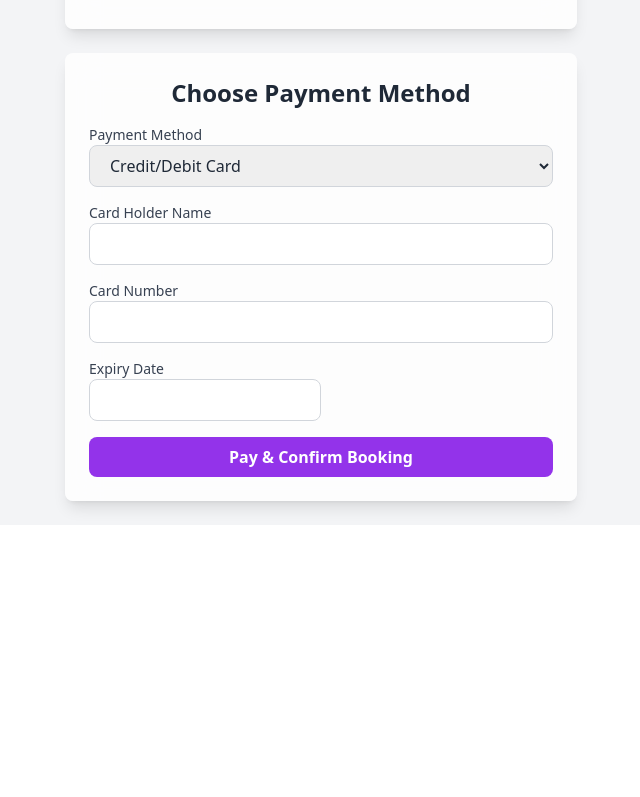
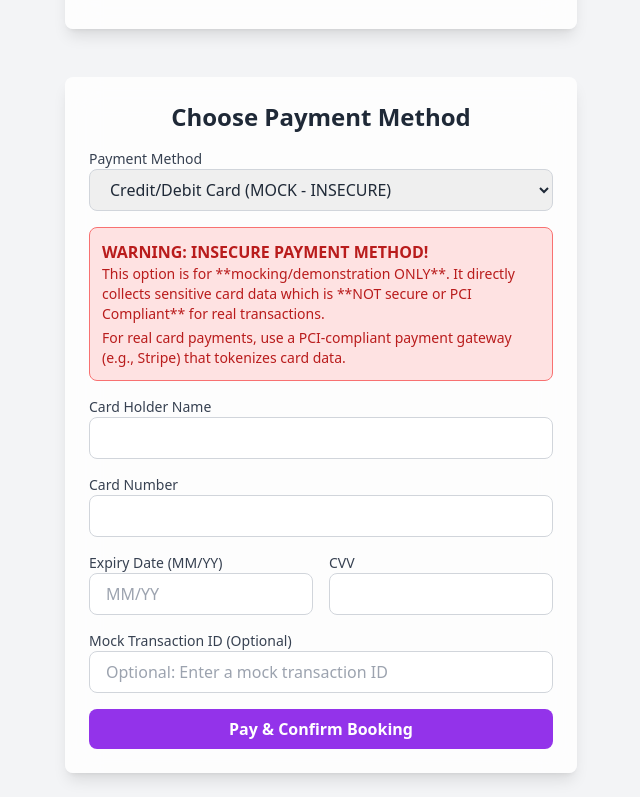
Before and after one commit to RijanPrajapati1/Security_Assignment_CourseWork_2, a React (Vite) app in the folder Wheeloop-Web-FrontEnd/: page /payment in a window 1280 px wide. Shown: the part 479-1276 px from the top of the page, without its empty margins (319-959 px from the left). Before the commit the page ends 1004 px from the top, so only its background shows below. Built offline with nearby package versions, Linux system fonts and the light colour scheme.

Commit message:
payment secure

```diff
--- a/Wheeloop-Web-FrontEnd/src/components/payment/payment.jsx
+++ b/Wheeloop-Web-FrontEnd/src/components/payment/payment.jsx
@@ -1,14 +1,18 @@
 import { useState } from "react";
 import { useLocation, useNavigate } from "react-router-dom";
 
-
 import Navbar from "../navBar/navbar";
 import axiosInstance from "../utils/axios";
+
+// Removed react-toastify imports
+// import { ToastContainer, toast } from 'react-toastify';
+// import 'react-toastify/dist/ReactToastify.css';
 
 const Payment = () => {
     const location = useLocation();
     const navigate = useNavigate();
     const bookingId = localStorage.getItem("bookingId");
+    const userId = localStorage.getItem("userId"); // Ensure userId is available
 
     // Extract booking details from navigation state
     const {
@@ -23,18 +27,18 @@ const Payment = () => {
     } = location.state || {};
 
     // Keep totalAmount calculation exactly as it was before
-    const driverCost = driverDays * 500 * rentalDays; // Rs.500 per driver per day
+    const driverCost = driverDays * 500 * rentalDays;
     const totalAmount = rentalDays * pricePerDay + driverCost;
 
-    // State for payment method
+    // State for payment method - Defaulting to "card" as requested
     const [paymentMethod, setPaymentMethod] = useState("card");
 
-    // State for card details (only needed for card payments)
+    // State for card details (used ONLY for the insecure mock/demo 'card' method)
     const [cardDetails, setCardDetails] = useState({
         cardHolder: "",
         cardNumber: "",
         expiryDate: "",
-        cvv: ""
+        cvv: "" // CVV is now masked in the input field
     });
 
     // State for PayPal transaction ID
@@ -42,14 +46,16 @@ const Payment = () => {
 
     const [loading, setLoading] = useState(false);
 
-
-
+    // Handles input changes for card details
     const handleInputChange = (e) => {
         setCardDetails({ ...cardDetails, [e.target.name]: e.target.value });
     };
 
     const handlePaymentMethodChange = (e) => {
         setPaymentMethod(e.target.value);
+        // Clear inputs when method changes
+        setCardDetails({ cardHolder: "", cardNumber: "", expiryDate: "", cvv: "" });
+        setTransactionId("");
     };
 
     const handlePayment = async (e) => {
@@ -57,59 +63,85 @@ const Payment = () => {
         setLoading(true);
 
         try {
-            const userId = localStorage.getItem("userId");
+            // Essential validation before proceeding
+            if (!bookingId || !userId || totalAmount <= 0) {
+                alert("Missing essential booking details. Please go back to booking."); // Reverted to alert
+                navigate('/Booking');
+                return;
+            }
 
-            //  Validate payment method before proceeding
-            if (paymentMethod === "card" && (!cardDetails.cardHolder || !cardDetails.cardNumber || !cardDetails.expiryDate || !cardDetails.cvv)) {
-                alert("Please fill in all card details.");
+            // --- Frontend Validation based on selected method ---
+            if (paymentMethod === "card") {
+                // --- CRITICAL SECURITY WARNING: This code is for MOCK/DEMO ONLY ---
+                // Direct collection of card details is INSECURE and NOT PCI COMPLIANT.
+                alert("SECURITY WARNING: This 'Credit/Debit Card' option is for **mocking/demonstration ONLY**. It is **INSECURE** for real payments and violates PCI DSS."); // Reverted to alert
+
+                if (!cardDetails.cardHolder || !cardDetails.cardNumber || !cardDetails.expiryDate || !cardDetails.cvv) {
+                    alert("Please fill in all card details for the mock payment."); // Reverted to alert
+                    setLoading(false);
+                    return;
+                }
+                if (!/^\d{13,19}$/.test(cardDetails.cardNumber)) { // Cards can be 13-19 digits
+                    alert("Card number must be 13-19 digits (mock)."); // Reverted to alert
+                    setLoading(false);
+                    return;
+                }
+                if (!/^(0[1-9]|1[0-2])\/\d{2}$/.test(cardDetails.expiryDate)) {
+                    alert("Expiry date format must be MM/YY (mock)."); // Reverted to alert
+                    setLoading(false);
+                    return;
+                }
+                if (!/^\d{3,4}$/.test(cardDetails.cvv)) {
+                    alert("CVV must be 3 or 4 digits (mock)."); // Reverted to alert
+                    setLoading(false);
+                    return;
+                }
+            } else if (paymentMethod === "paypal" && !transactionId) {
+                alert("Please enter a valid PayPal transaction ID."); // Reverted to alert
                 setLoading(false);
                 return;
             }
-            if (paymentMethod === "paypal" && !transactionId) {
-                alert("Please enter a valid PayPal transaction ID.");
-                setLoading(false);
-                return;
-            }
+            // No specific frontend validation for 'cash'
 
-            //  Payment and booking details (Added bookingId)
+            // Prepare payment data to send to backend
             const paymentData = {
                 userId,
-                bookingId,  //  Use booking ID from localStorage
+                bookingId,
                 totalAmount,
                 paymentMethod,
-                transactionId: paymentMethod === "paypal" ? transactionId : null,
-                cardDetails: paymentMethod === "card" ? cardDetails : null
+                // transactionId is used for PayPal and optional for Card mock
+                transactionId: (paymentMethod === "paypal" || paymentMethod === "card") ? transactionId : null,
+                // CardDetails sent ONLY if 'card' method selected, for mock purposes
+                cardDetails: paymentMethod === "card" ? cardDetails : undefined // Send cardDetails for mock card
             };
 
-            //  Send payment request and update booking status
+            // Send payment request to backend's central processing endpoint
             const response = await axiosInstance.post("/payment/process", paymentData);
 
             if (response.status === 201) {
-                alert("Payment successful! Booking confirmed.");
-
-                //  Remove bookingId from localStorage after successful payment
-                localStorage.removeItem("bookingId");
-
-                navigate("/");
+                alert("Payment initiated! Booking confirmed."); // Reverted to alert
+                localStorage.removeItem("bookingId"); // Clear bookingId from storage
+                navigate("/"); // Redirect to home or bookings list
             } else {
-                alert("Payment failed! Please try again.");
+                alert("Payment failed! Please try again."); // Reverted to alert
             }
         } catch (error) {
-            console.error("Error processing payment:", error);
-            alert("Error: Unable to process payment.");
+            console.error("Error processing payment:", error.response?.data || error.message);
+            alert(error.response?.data?.message || "Error: Unable to process payment."); // Reverted to alert
+        } finally {
+            setLoading(false);
         }
-
-        setLoading(false);
     };
 
     return (
         <div>
             <Navbar />
+            {/* Removed ToastContainer */}
             <div className="bg-gray-100 min-h-screen flex flex-col items-center justify-center p-6">
                 <h1 className="text-3xl font-bold mb-6 text-gray-800">Secure Payment</h1>
 
                 {/* Booking Summary */}
-                <div className="bg-white bg-opacity-80 backdrop-blur-lg shadow-lg rounded-lg p-6 w-full max-w-lg">
+                <div className="bg-white bg-opacity-80 backdrop-blur-lg shadow-lg rounded-lg p-6 w-full max-w-lg mb-6">
                     <h2 className="text-2xl font-semibold mb-4 text-gray-800 text-center">Booking Summary</h2>
                     <div className="text-gray-700 space-y-2">
                         <p><strong>Car:</strong> {carName}</p>
@@ -136,15 +168,22 @@ const Payment = () => {
                                 onChange={handlePaymentMethodChange}
                                 className="w-full px-4 py-2 border border-gray-300 rounded-lg focus:outline-none focus:ring-2 focus:ring-blue-500 transition duration-200"
                             >
-                                <option value="card">Credit/Debit Card</option>
+                                <option value="card">Credit/Debit Card (MOCK - INSECURE)</option>
                                 <option value="paypal">PayPal</option>
                                 <option value="cash">Cash on Delivery</option>
                             </select>
                         </div>
 
-                        {/* Card Details - Only if Card is Selected */}
+                        {/* Card Details - Only if "card" is Selected */}
                         {paymentMethod === "card" && (
                             <>
+                                {/* WARNING MESSAGE FOR INSECURE CARD INPUT */}
+                                <div className="mb-4 p-3 bg-red-100 border border-red-400 text-red-700 rounded-lg">
+                                    <p className="font-bold">WARNING: INSECURE PAYMENT METHOD!</p>
+                                    <p className="text-sm">This option is for **mocking/demonstration ONLY**. It directly collects sensitive card data which is **NOT secure or PCI Compliant** for real transactions.</p>
+                                    <p className="text-sm mt-1">For real card payments, use a PCI-compliant payment gateway (e.g., Stripe) that tokenizes card data.</p>
+                                </div>
+
                                 <div className="mb-4">
                                     <label className="block text-sm font-medium text-gray-700">Card Holder Name</label>
                                     <input
@@ -152,7 +191,7 @@ const Payment = () => {
                                         name="cardHolder"
                                         value={cardDetails.cardHolder}
                                         onChange={handleInputChange}
-                                        required
+                                        required={paymentMethod === "card"}
                                         className="w-full px-4 py-2 border border-gray-300 rounded-lg focus:outline-none focus:ring-2 focus:ring-blue-500 transition duration-200"
                                     />
                                 </div>
@@ -164,24 +203,54 @@ const Payment = () => {
                                         name="cardNumber"
                                         value={cardDetails.cardNumber}
                                         onChange={handleInputChange}
-                                        maxLength="16"
-                                        required
+                                        maxLength="16" // Basic max length
+                                        pattern="\d{13,19}" // Pattern for 13-19 digits
+                                        title="Please enter a valid card number (13-19 digits)"
+                                        required={paymentMethod === "card"}
                                         className="w-full px-4 py-2 border border-gray-300 rounded-lg focus:outline-none focus:ring-2 focus:ring-blue-500 transition duration-200"
                                     />
                                 </div>
 
                                 <div className="flex mb-4 space-x-4">
                                     <div className="w-1/2">
-                                        <label className="block text-sm font-medium text-gray-700">Expiry Date</label>
+                                        <label className="block text-sm font-medium text-gray-700">Expiry Date (MM/YY)</label>
                                         <input
                                             type="text"
                                             name="expiryDate"
                                             value={cardDetails.expiryDate}
                                             onChange={handleInputChange}
-                                            required
+                                            placeholder="MM/YY"
+                                            pattern="(0[1-9]|1[0-2])\/\d{2}" // Pattern for MM/YY
+                                            title="Please enter expiry date in MM/YY format"
+                                            required={paymentMethod === "card"}
                                             className="w-full px-4 py-2 border border-gray-300 rounded-lg focus:outline-none focus:ring-2 focus:ring-blue-500 transition duration-200"
                                         />
                                     </div>
+                                    <div className="w-1/2">
+                                        <label className="block text-sm font-medium text-gray-700">CVV</label>
+                                        <input
+                                            type="password" // Changed to type="password" to mask input
+                                            name="cvv"
+                                            value={cardDetails.cvv}
+                                            onChange={handleInputChange}
+                                            maxLength="4" // Max length for CVV
+                                            pattern="\d{3,4}" // Pattern for 3 or 4 digits
+                                            title="Please enter a 3 or 4 digit CVV"
+                                            required={paymentMethod === "card"}
+                                            className="w-full px-4 py-2 border border-gray-300 rounded-lg focus:outline-none focus:ring-2 focus:ring-blue-500 transition duration-200"
+                                        />
+                                    </div>
+                                </div>
+                                <div className="mb-4">
+                                    <label className="block text-sm font-medium text-gray-700">Mock Transaction ID (Optional)</label>
+                                    <input
+                                        type="text"
+                                        name="transactionId"
+                                        value={transactionId}
+                                        onChange={(e) => setTransactionId(e.target.value)}
+                                        className="w-full px-4 py-2 border border-gray-300 rounded-lg focus:outline-none focus:ring-2 focus:ring-blue-500 transition duration-200"
+                                        placeholder="Optional: Enter a mock transaction ID"
+                                    />
                                 </div>
                             </>
                         )}
@@ -189,13 +258,21 @@ const Payment = () => {
                         {/* PayPal Transaction ID Field */}
                         {paymentMethod === "paypal" && (
                             <div className="mb-4">
+                                <p className="text-sm text-green-700 mb-2">
+                                    **PayPal Payment Instructions:**<br />
+                                    1. Please transfer **Rs.{totalAmount}** to our PayPal account: <strong>your.paypal.email@example.com</strong><br />
+                                    2. After completing the payment on PayPal, copy the unique Transaction ID.<br />
+                                    3. Paste the PayPal Transaction ID below for us to verify your payment.
+                                </p>
                                 <label className="block text-sm font-medium text-gray-700">PayPal Transaction ID</label>
                                 <input
-                                    type="text"
+                                    type="text" // This should remain type="text" as it's a reference ID
+                                    name="transactionId"
                                     value={transactionId}
                                     onChange={(e) => setTransactionId(e.target.value)}
-                                    required
+                                    required={paymentMethod === "paypal"}
                                     className="w-full px-4 py-2 border border-gray-300 rounded-lg focus:outline-none focus:ring-2 focus:ring-blue-500 transition duration-200"
+                                    placeholder="e.g., ABC-12345678-XYZ"
                                 />
                             </div>
                         )}
```
